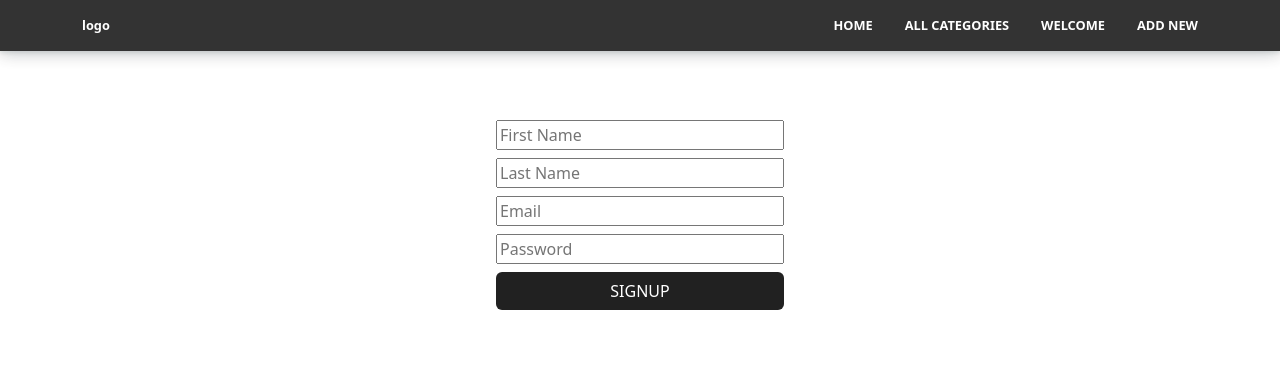
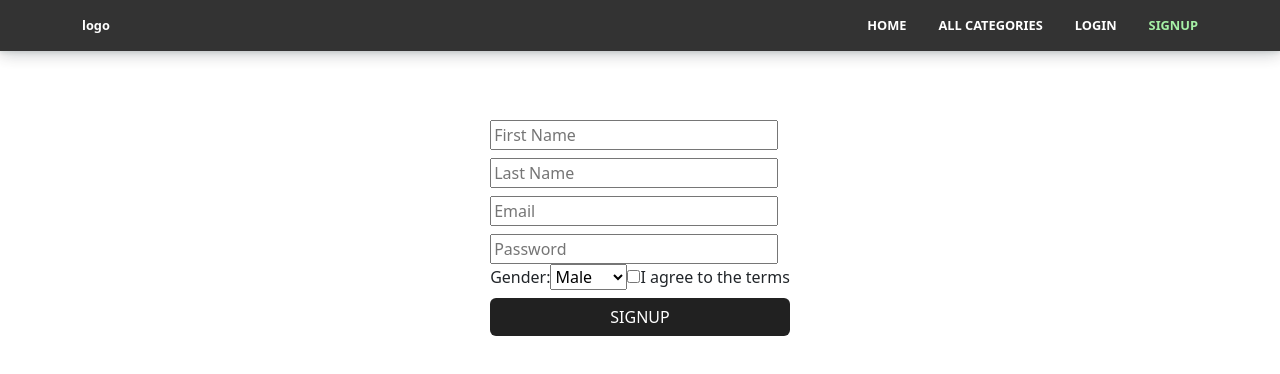
Before and after one commit to adityaPawar1999/ClothWebsite, a React (Create React App) app in the folder front/: page /SignUp in a window 1280 px wide. Shown: the top 374 px of the page. Built offline with nearby package versions, Linux system fonts and the light colour scheme.

Commit message:
add gender and checked box code

```diff
--- a/front/src/Components/AuthLink/AuthLink.jsx
+++ b/front/src/Components/AuthLink/AuthLink.jsx
@@ -1,11 +1,11 @@
 import { NavLink } from "react-router-dom";
-import { useState  } from "react";
+import { useState } from "react";
 
-const AuthLink = () =>{
-    const [userVerified ,setuserVerified] = useState(false);
-    return(<>
+const AuthLink = () => {
+    const [userVerified, setuserVerified] = useState(false);
+    return (<>
         {
-        (userVerified === false) ? (
+            (userVerified === true) ? (
                 <>
                     <NavLink className='navLink' to='/cart'>WELCOME</NavLink>
                     <NavLink className='navLink' to='/addProduct'>ADD NEW</NavLink>
--- a/front/src/Pages/SignUpPage/SignUpPage.jsx
+++ b/front/src/Pages/SignUpPage/SignUpPage.jsx
@@ -8,18 +8,38 @@ const SignUpPage = () => {
     Lname: '',
     Email: '',
     Password: '',
+    gender: '',
   });
+
+  const [isChecked, setIsChecked] = useState(false);
 
   const handleInput = (e) => {
     const name = e.target.name;
     const value = e.target.value;
+
+    if (name === 'gender') {
+      setData({
+        ...data,
+        gender: value,
+      });
+    } else {
       setData({
         ...data,
         [name]: value,
       });
+    }
   };
+
+  const handleCheckboxChange = () => {
+    setIsChecked(!isChecked);
+  };
+
   const saveData = async (e) => {
     e.preventDefault();
+
+    if (isChecked) {
+      console.log(data);
+
       try {
         const savedData = await axios.post("http://localhost:5004/register", data);
         console.log("Data saved successfully:", savedData.data);
@@ -27,8 +47,6 @@ const saveData = async (e) => {
         console.error("Error saving data:", error.message);
 
         if (error.response) {
-            // The request was made and the server responded with a status code
-            // other than 2xx (success).
           console.error("Response data:", error.response.data);
           console.error("Response status:", error.response.status);
         } else if (error.request) {
@@ -39,8 +57,10 @@ const saveData = async (e) => {
           console.error("Error setting up the request:", error.message);
         }
       }
+    } else {
+      console.log("Checkbox is not checked. Data not submitted.");
+    }
   };
-
 
   return (
     <>
@@ -56,7 +76,7 @@ const saveData = async (e) => {
                 onChange={handleInput}
                 placeholder="First Name"
               />
-              <br/>
+              <br />
               <input
                 type="text"
                 className="inputField"
@@ -65,7 +85,7 @@ const saveData = async (e) => {
                 onChange={handleInput}
                 placeholder="Last Name"
               />
-              <br/>
+              <br />
               <input
                 type="text"
                 className="inputField"
@@ -74,7 +94,7 @@ const saveData = async (e) => {
                 onChange={handleInput}
                 placeholder="Email"
               />
-              <br/>
+              <br />
               <input
                 type="text"
                 className="inputField"
@@ -83,7 +103,23 @@ const saveData = async (e) => {
                 onChange={handleInput}
                 placeholder="Password"
               />
-              <br/>
+              <br />
+              <label>
+                Gender:
+                <select value={data.gender} name="gender" onChange={handleInput}>
+                  <option value="male">Male</option>
+                  <option value="female">Female</option>
+                </select>
+              </label>
+              <label>
+                <input
+                  type="checkbox"
+                  checked={isChecked}
+                  onChange={handleCheckboxChange}
+                />
+                I agree to the terms
+              </label>
+              <br />
               <button type="submit" className="inputField btn">SIGNUP</button>
             </form>
           </div>
```
Lines whose indentation alone changed are shown as unchanged.
